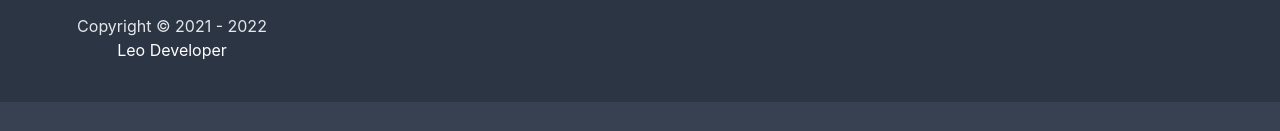
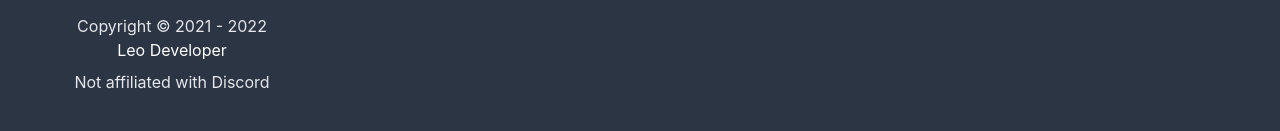
Before and after one commit to cleaner-bot/website, a Next.js app: page / in a window 1280 px wide. Shown: the part 5384-5515 px from the top of the page. Before the commit the page ends 5486 px from the top, so only its background shows below. Built offline with nearby package versions, Linux system fonts and the light colour scheme.

Commit message:
add "Not affiliated with Discord"

```diff
--- a/components/footer.jsx
+++ b/components/footer.jsx
@@ -63,6 +63,9 @@ export default function Footer({ className }) {
                         Leo Developer
                     </a>
                 </Link>
+                <p className="mt-2 text-center text-gray-200">
+                    Not affiliated with Discord
+                </p>
             </div>
             {footer.map(foot => <div key={foot.name} className="mx-auto">
                 <p className="text-sm text-gray-200">
```
